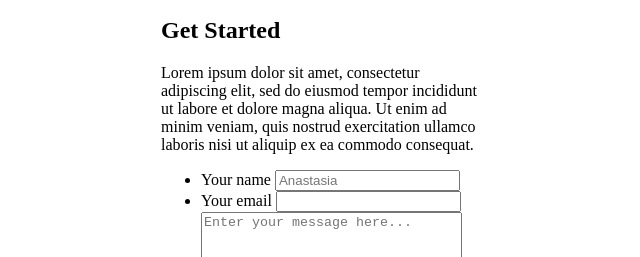
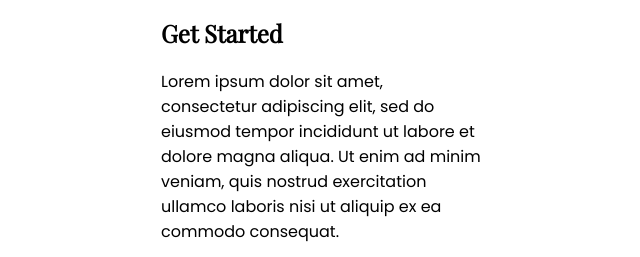
Before and after one commit to lorenzoworx/Portfolio, a plain HTML site: page index.html in a window 1280 px wide. Shown: the part 4115-4372 px from the top of the page, without its empty margins (319-959 px from the left). Drawn offline with nearby package versions, Linux system fonts and the light colour scheme.

Commit message:
Add classes to h1 and p element in the contact form

```diff
--- a/index.html
+++ b/index.html
@@ -175,8 +175,8 @@
             <img src="img/image_geometry_1.svg" alt="" />
         </div>
         <div>
-            <h1>Get Started</h1>
-            <p class="text">
+            <h1 class="playfair">Get Started</h1>
+            <p class="poppins">
                 Lorem ipsum dolor sit amet, consectetur adipiscing elit, sed do eiusmod tempor incididunt ut labore et dolore magna aliqua. Ut enim ad minim veniam, quis nostrud exercitation ullamco laboris nisi ut aliquip ex ea commodo consequat.
             </p>
             <form action="https://formspree.io/f/xgedqaad" method="post">
```
